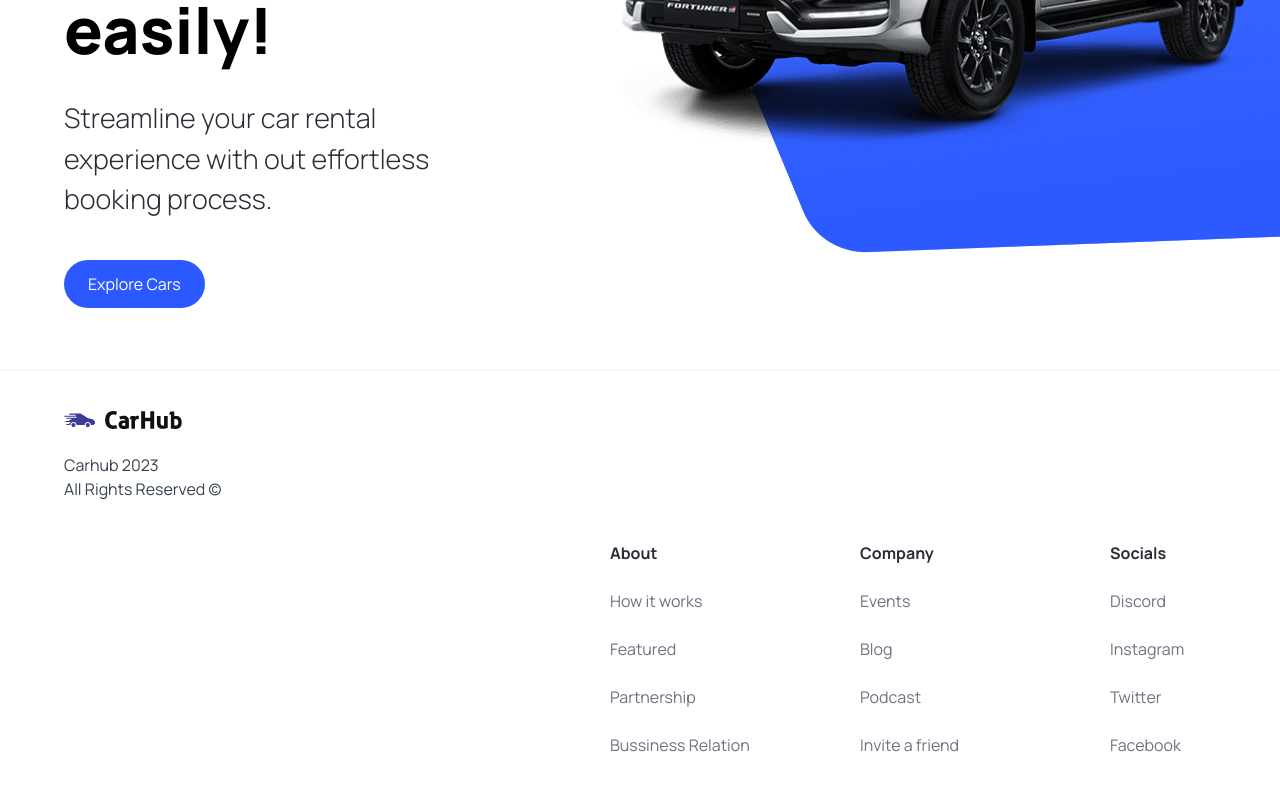
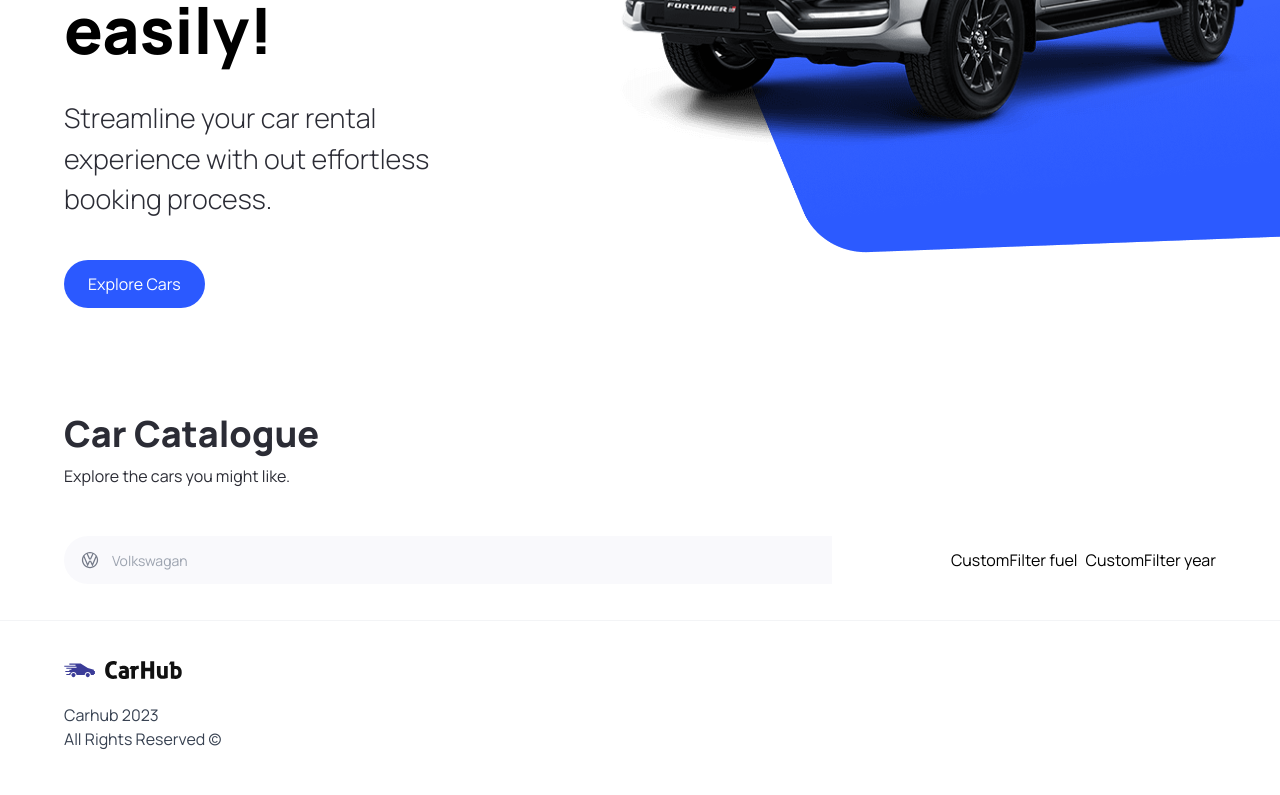
Before and after one commit to kishanbhatt89/car_showcase, a Next.js app: page / in a window 1280 px wide. Shown: the part 450-1245 px from the top of the page. Built offline with nearby package versions, Linux system fonts and the light colour scheme.

Commit message:
Car Catalogue added with CustomFilter, SearchBar and SearchManufacturer component with headless UI

```diff
--- a/app/page.tsx
+++ b/app/page.tsx
@@ -1,10 +1,23 @@
-import { Hero } from '@/components'
+import { CustomFilter, Hero, SearchBar } from '@/components'
 import Image from 'next/image'
 
 export default function Home() {
   return (
     <main className="overflow-hidden">
       <Hero />
+      <div className="mt-12 padding-x padding-y max-width" id='discover'>
+        <div className="home__text-container">
+          <h1 className="text-4xl font-extrabold">Car Catalogue</h1>
+          <p>Explore the cars you might like.</p>
+        </div>
+        <div className='home__filters'>
+          <SearchBar />
+          <div className='home__filter-container'>
+            <CustomFilter title='fuel' />
+            <CustomFilter title='year' />
+          </div>
+        </div>
+      </div>
     </main>
   )
 }
--- /dev/null
+++ b/components/CustomFilter.tsx
@@ -0,0 +1,10 @@
+import React from 'react'
+import { CustomFilterProps } from '@/types'
+
+const CustomFilter = ({title}: CustomFilterProps) => {
+  return (
+    <div>CustomFilter {title}</div>
+  )
+}
+
+export default CustomFilter
--- /dev/null
+++ b/components/SearchBar.tsx
@@ -0,0 +1,26 @@
+'use client'
+
+import { useState } from 'react'
+import SearchManufacturer from './SearchManufacturer'
+
+const SearchBar = () => {
+
+    const [manufacturere, setManufacturere] = useState('')
+
+    const handleSearch = () => {
+
+    }
+
+    return (
+        <form className='searchbar' onSubmit={handleSearch}>
+            <div className='searchbar__item'>
+                <SearchManufacturer
+                    manufacturer={manufacturere}
+                    setManufacturer={setManufacturere}
+                />
+            </div>
+        </form>
+    )
+}
+
+export default SearchBar
--- /dev/null
+++ b/components/SearchManufacturer.tsx
@@ -0,0 +1,86 @@
+'use client'
+import { SearchManufacturerProps } from '@/types'
+import { Combobox, Transition } from '@headlessui/react'
+import Image from 'next/image'
+import { useState, Fragment } from 'react'
+import { manufacturers } from '@/constants'
+
+const SearchManufacturer = ({ manufacturer, setManufacturer }: SearchManufacturerProps) => {
+
+    const [query, setQuery] = useState('')
+
+    const filteredManufacturers =
+        query === ''
+        ? manufacturers
+        : manufacturers.filter((item) => (
+            item.toLowerCase().replace(/\s+/g, '').includes(query.toLowerCase().replace(/\s+/g, ''))
+          ))
+
+    return (
+        <div className='search-manufacturer'>
+            <Combobox value={manufacturer} onChange={setManufacturer}>
+                <div className="relative w-full">
+                    <Combobox.Button className='absolute top-[14px]'>
+                        <Image
+                            src='/car-logo.svg'
+                            width={20}
+                            height={20}
+                            className='ml-4'
+                            alt='Car Logo'
+                        />
+                    </Combobox.Button>
+                    <Combobox.Input
+                        className='search-manufacturer__input'
+                        placeholder='Volkswagan'
+                        displayValue={(manufacturer: string) => manufacturer}
+                        onChange={(e) => setQuery(e.target.value)}
+                    />
+                    <Transition
+                        as={Fragment}
+                        leave='transition ease-in duration-100'
+                        leaveFrom='opacity-100'
+                        leaveTo='opacity-0'
+                        afterLeave={() => setQuery('')}
+                    >
+                        <Combobox.Options>
+                            {
+                                filteredManufacturers.map((item) => (
+                                    <Combobox.Option
+                                        key={item}
+                                        className={({active}) => `
+                                            relative search-manufacturer__option
+                                            ${active ? 'bg-primary-blue text-white' : 'text-gray-900'}
+                                        `}
+                                        value={item}
+                                    >
+                                        {({ selected, active }) => (
+                                            <>
+                                                <span
+                                                className={`block truncate ${
+                                                    selected ? 'font-medium' : 'font-normal'
+                                                }`}
+                                                >
+                                                {item}
+                                                </span>
+                                                {selected ? (
+                                                <span
+                                                    className={`absolute inset-y-0 left-0 flex items-center pl-3 ${
+                                                    active ? 'text-white' : 'text-teal-600'
+                                                    }`}
+                                                >
+                                                </span>
+                                                ) : null}
+                                            </>
+                                        )}
+                                    </Combobox.Option>
+                                ))
+                            }
+                        </Combobox.Options>
+                    </Transition>
+                </div>
+            </Combobox>
+        </div>
+    )
+}
+
+export default SearchManufacturer
--- a/package.json
+++ b/package.json
@@ -9,6 +9,7 @@
     "lint": "next lint"
   },
   "dependencies": {
+    "@headlessui/react": "^1.7.15",
     "@types/node": "20.3.1",
     "@types/react": "18.2.12",
     "@types/react-dom": "18.2.5",
```
Also changed, not shown: components/index.ts (+7 -1 lines), types/index.ts (+9 -1 lines), 1 other file (tests, documents, lock files or other folders).
